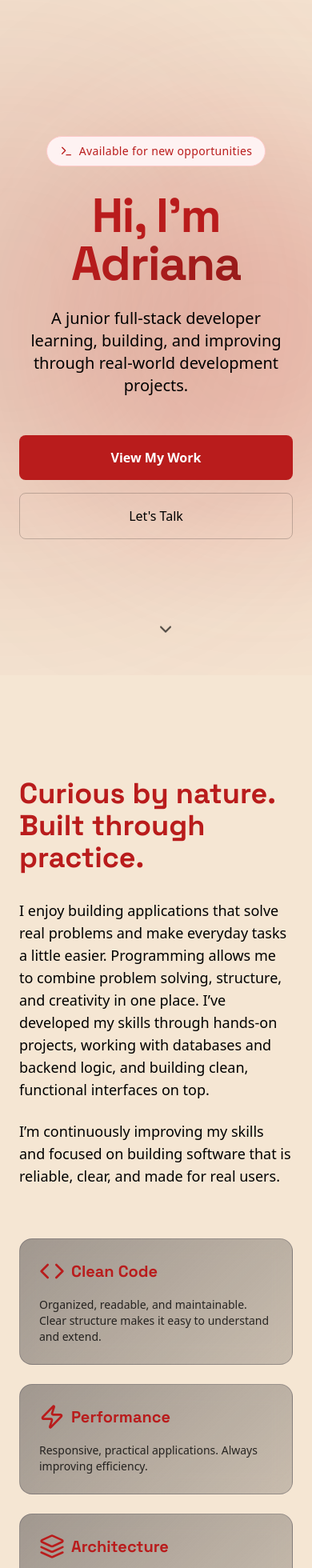
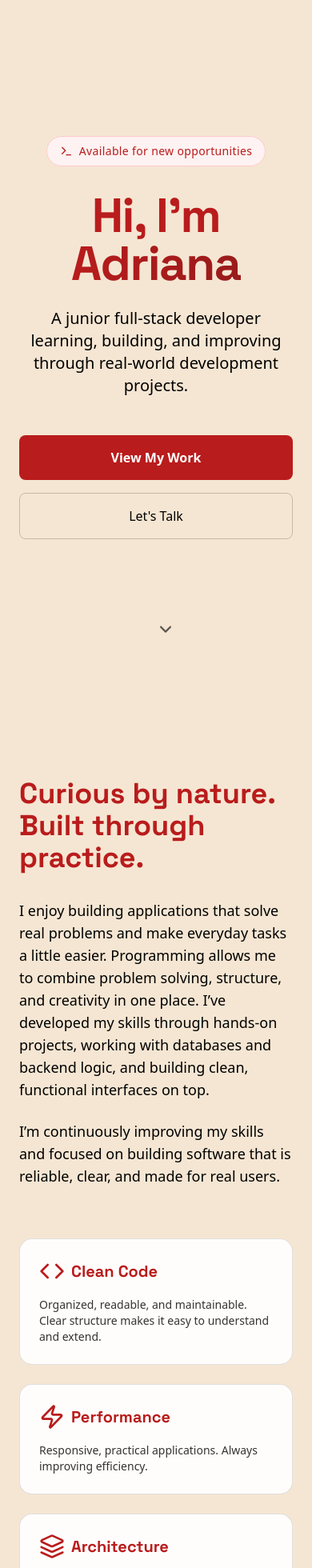
Before and after one commit to luza83/Portfolio, a React (Vite) app: page / in a window 390 px wide. Shown: the top 1960 px of the page at 80% size. Built offline with nearby package versions, Linux system fonts and the light colour scheme.

Commit message:
Changed styling so app loads correctly on mobile devices

```diff
--- a/src/App.jsx
+++ b/src/App.jsx
@@ -114,8 +114,8 @@ function Hero() {
       className="relative min-h-screen flex items-center justify-center overflow-hidden"
     >
       <div className="absolute inset-0 z-0">
-        <div className="absolute top-[20%] left-[20%] w-[500px] h-[500px] rounded-full bg-primary/20 blur-[120px] mix-blend-screen" />
-        <div className="absolute bottom-[20%] right-[20%] w-[600px] h-[600px] rounded-full bg-secondary/20 blur-[150px] mix-blend-screen" />
+        <div className="hidden md:block absolute top-[20%] left-[20%] w-[500px] h-[500px] rounded-full bg-primary/20 blur-[120px] mix-blend-screen" />
+        <div className="hidden md:block absolute bottom-[20%] right-[20%] w-[600px] h-[600px] rounded-full bg-secondary/20 blur-[150px] mix-blend-screen" />
       </div>
 
       <div className="container relative z-10 mx-auto px-6 flex flex-col items-center text-center">
@@ -365,9 +365,9 @@ function Projects() {
                     className="
                       absolute inset-0 z-20
                       bg-primary/20 opacity-0
-                      mix-blend-overlay
+                      md:mix-blend-overlay
                       transition-opacity duration-500
-                      group-hover:opacity-100
+                      md:group-hover:opacity-100
                     "
                   />
 
@@ -504,7 +504,7 @@ function Experience() {
 function Contact() {
   return (
     <section id="contact" className="py-32 relative overflow-hidden">
-      <div className="absolute inset-0 z-0 pointer-events-none">
+      <div className="absolute inset-0 z-0 pointer-events-none hidden md:block">
         <div className="absolute bottom-0 left-1/2 -translate-x-1/2 w-[800px] h-[400px] rounded-t-full bg-primary/10 blur-[100px]" />
       </div>
 
--- a/src/index.css
+++ b/src/index.css
@@ -63,5 +63,22 @@
 .glass-panel {
   background: linear-gradient(135deg, hsla(240, 10%, 15%, 0.4), hsla(240, 10%, 8%, 0.2));
   backdrop-filter: blur(12px);
+  -webkit-backdrop-filter: blur(12px);
   border: 1px solid hsla(240, 10%, 25%, 0.3);
 }
+
+@supports not ((-webkit-backdrop-filter: blur(12px)) or (backdrop-filter: blur(12px))) {
+  .glass-panel {
+    background: rgba(255, 255, 255, 0.88);
+    border-color: rgba(0, 0, 0, 0.15);
+  }
+}
+
+@media (max-width: 768px) {
+  .glass-panel {
+    backdrop-filter: none;
+    -webkit-backdrop-filter: none;
+    background: rgba(255, 255, 255, 0.92);
+    border-color: rgba(0, 0, 0, 0.12);
+  }
+}
```
